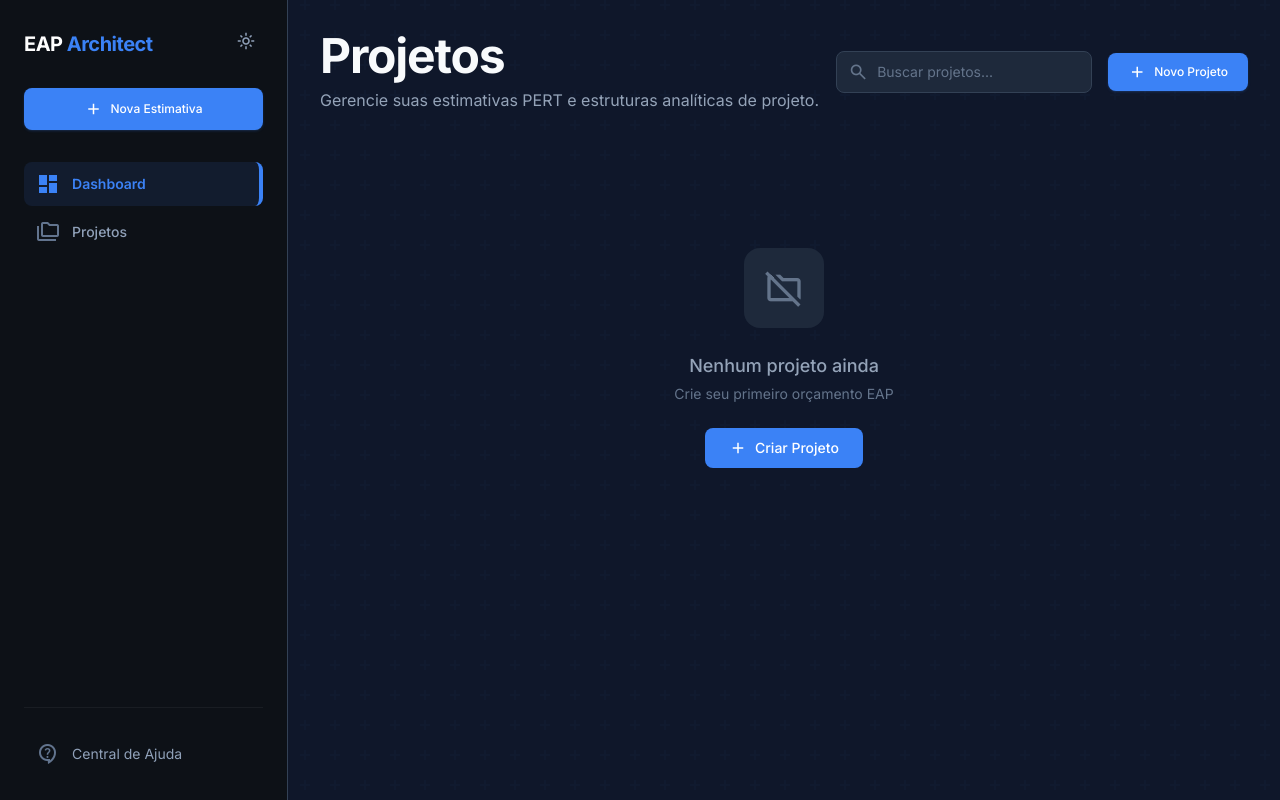
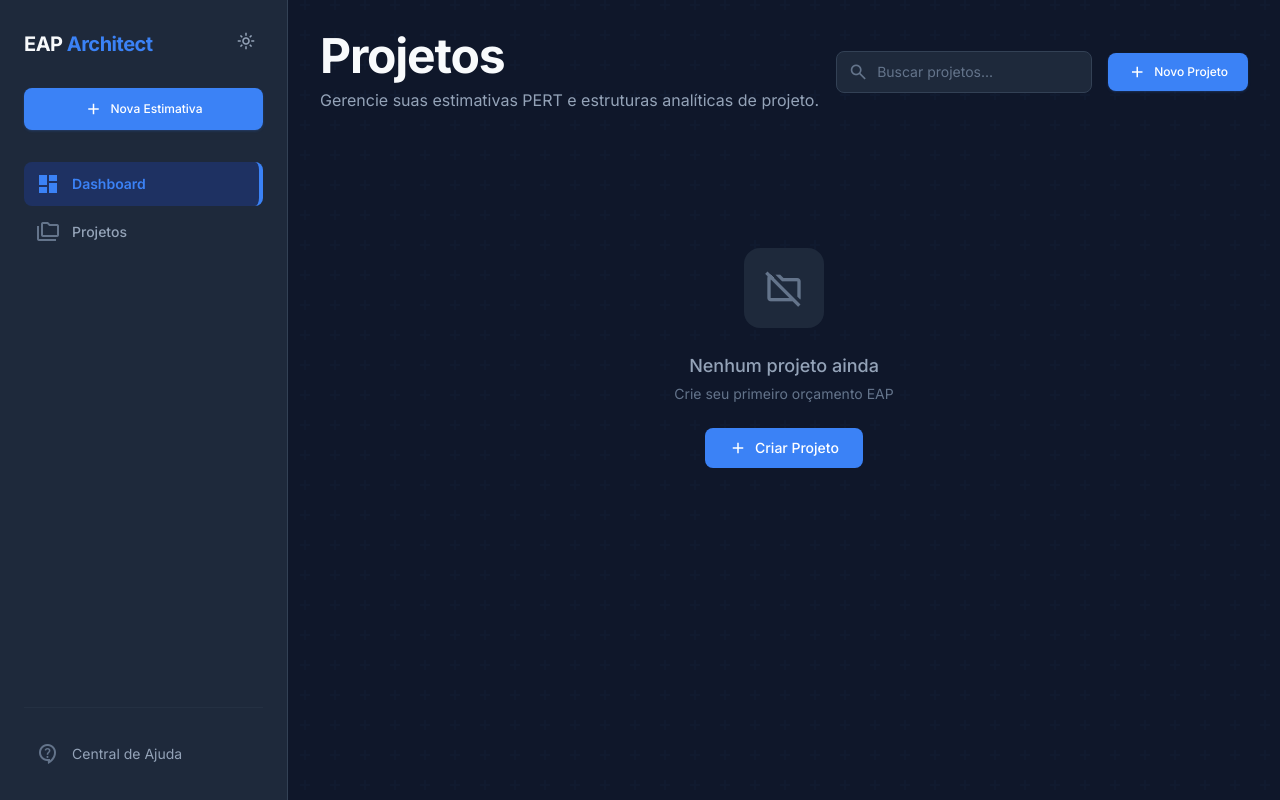
Before and after one commit to joaovitorrom/eap-interno, a React (Vite) app: page / in a window 1280 px wide. Built offline with nearby package versions, Linux system fonts and the light colour scheme.

Commit message:
refactor: update UI components to use consistent theme tokens and design system variables

```diff
--- a/src/components/Editor.tsx
+++ b/src/components/Editor.tsx
@@ -41,7 +41,7 @@ export default function Editor({
   return (
     <div className="flex-1 flex flex-col min-h-screen pb-28">
       {/* Top Nav */}
-      <nav className="fixed top-0 left-0 md:left-72 right-0 h-16 z-40 flex justify-between items-center px-8 bg-[#0d1117]/80 backdrop-blur-md border-b border-outline-variant shadow-sm no-print">
+      <nav className="fixed top-0 left-0 md:left-72 right-0 h-16 z-40 flex justify-between items-center px-8 bg-bg/80 backdrop-blur-md border-b border-outline-variant shadow-sm no-print">
         <div className="flex items-center gap-6">
           <span className="text-lg font-black tracking-tighter text-primary md:hidden">EAP Architect</span>
           <div className="hidden md:flex space-x-1 h-16 items-center">
@@ -154,7 +154,7 @@ export default function Editor({
                               </label>
                               <input
                                 type="number"
-                                className={`w-full h-10 rounded text-on-surface text-center text-sm font-semibold focus:border-primary focus:ring-1 focus:ring-primary bg-bg ${
+                                className={`w-full h-10 rounded text-on-surface text-center text-sm font-semibold focus:border-primary focus:ring-1 focus:ring-primary bg-surface ${
                                   key === 'm' ? 'border-primary border-2' : 'border-outline-variant border'
                                 }`}
                                 value={item.pert[key]}
@@ -192,7 +192,7 @@ export default function Editor({
               </div>
 
               {/* Module Subtotal */}
-              <div className="bg-bg/50 border-t border-surface-high/40 px-6 py-3 flex justify-end">
+              <div className="bg-surface-high/20 border-t border-surface-high/40 px-6 py-3 flex justify-end">
                 <div className="flex items-center gap-4 text-sm">
                   <span className="text-on-surface-variant">Subtotal do Módulo:</span>
                   <span className="text-on-surface font-bold">{modTotal} hrs</span>
@@ -217,7 +217,7 @@ export default function Editor({
       </main>
 
       {/* Sticky Bottom Bar */}
-      <div className="no-print fixed bottom-0 left-0 md:left-72 right-0 bg-[#0d1117]/95 backdrop-blur-md border-t border-surface-high/60 shadow-lg z-30 p-4 px-8">
+      <div className="no-print fixed bottom-0 left-0 md:left-72 right-0 bg-bg/95 backdrop-blur-md border-t border-surface-high/60 shadow-lg z-30 p-4 px-8">
         <div className="max-w-5xl mx-auto flex items-center justify-between">
           <div className="flex gap-8 items-center">
             <div className="flex flex-col">
--- a/src/components/Review.tsx
+++ b/src/components/Review.tsx
@@ -56,7 +56,7 @@ export default function Review({ projectName, data, onNavigateEditor, onExportCS
   return (
     <div className="flex-1 flex flex-col min-h-screen">
       {/* Top Nav */}
-      <nav className="fixed top-0 left-0 md:left-72 right-0 h-16 z-40 flex justify-between items-center px-8 bg-[#0d1117]/80 backdrop-blur-md border-b border-outline-variant shadow-sm no-print">
+      <nav className="fixed top-0 left-0 md:left-72 right-0 h-16 z-40 flex justify-between items-center px-8 bg-bg/80 backdrop-blur-md border-b border-outline-variant shadow-sm no-print">
         <div className="flex items-center gap-6">
           <span className="text-lg font-black tracking-tighter text-primary md:hidden">EAP Architect</span>
           <div className="hidden md:flex space-x-1 h-16 items-center">
--- a/src/components/Sidebar.tsx
+++ b/src/components/Sidebar.tsx
@@ -17,16 +17,16 @@ export default function Sidebar({ activeView, projectName, darkMode, onNavigate,
   ];
 
   return (
-    <aside className="hidden md:flex fixed left-0 top-0 h-full flex-col p-6 z-50 overflow-y-auto w-72 border-r bg-[#0d1117] dark:bg-[#0d1117] border-outline-variant">
+    <aside className="hidden md:flex fixed left-0 top-0 h-full flex-col p-6 z-50 overflow-y-auto w-72 border-r bg-surface border-outline-variant">
       {/* Logo */}
       <div className="mb-8">
         <div className="flex items-center justify-between mb-6">
-          <div className="text-xl font-bold text-white tracking-tight">
+          <div className="text-xl font-bold text-on-surface tracking-tight">
             EAP <span className="text-primary">Architect</span>
           </div>
           <button
             onClick={onToggleDark}
-            className="p-2 hover:bg-white/5 rounded-lg transition-all cursor-pointer text-slate-400 hover:text-white"
+            className="p-2 hover:bg-surface-high rounded-lg transition-all cursor-pointer text-on-surface-variant hover:text-on-surface"
             title={darkMode ? 'Modo claro' : 'Modo escuro'}
           >
             <Icon name={darkMode ? 'light_mode' : 'dark_mode'} size={18} />
@@ -35,13 +35,13 @@ export default function Sidebar({ activeView, projectName, darkMode, onNavigate,
 
         {/* Project context */}
         {projectName && (
-          <div className="flex items-center gap-3 p-3 bg-white/5 rounded-lg mb-6 border border-white/5">
-            <div className="w-10 h-10 rounded-lg bg-primary/20 flex items-center justify-center">
+          <div className="flex items-center gap-3 p-3 bg-surface-high/30 rounded-lg mb-6 border border-outline-variant/30">
+            <div className="w-10 h-10 rounded-lg bg-primary-container flex items-center justify-center">
               <Icon name="account_tree" className="text-primary" size={20} />
             </div>
             <div className="min-w-0">
-              <div className="text-sm font-semibold text-white truncate">{projectName}</div>
-              <div className="text-xs text-slate-400">Estimativa PERT</div>
+              <div className="text-sm font-semibold text-on-surface truncate">{projectName}</div>
+              <div className="text-xs text-on-surface-variant">Estimativa PERT</div>
             </div>
           </div>
         )}
@@ -66,11 +66,11 @@ export default function Sidebar({ activeView, projectName, darkMode, onNavigate,
               onClick={() => onNavigate(item.id)}
               className={`flex items-center gap-3 px-3 py-2.5 rounded-lg transition-all duration-300 ease-in-out text-left cursor-pointer ${
                 isActive
-                  ? 'bg-primary/10 text-primary border-r-4 border-primary'
-                  : 'text-slate-400 hover:bg-white/5 hover:pl-4'
+                  ? 'bg-primary-container/50 text-primary border-r-4 border-primary'
+                  : 'text-on-surface-variant hover:bg-surface-high hover:pl-4'
               }`}
             >
-              <Icon name={item.icon} filled={isActive} className={isActive ? 'text-primary' : 'text-slate-500'} />
+              <Icon name={item.icon} filled={isActive} className={isActive ? 'text-primary' : 'text-outline'} />
               <span className={isActive ? 'font-semibold' : ''}>{item.label}</span>
             </button>
           );
@@ -78,12 +78,12 @@ export default function Sidebar({ activeView, projectName, darkMode, onNavigate,
       </nav>
 
       {/* Footer */}
-      <div className="mt-auto pt-6 border-t border-white/5">
+      <div className="mt-auto pt-6 border-t border-outline-variant/30">
         <button
           onClick={onOpenHelp}
-          className="flex items-center gap-3 px-3 py-2.5 rounded-lg text-slate-400 hover:bg-white/5 hover:pl-4 transition-all duration-300 text-sm w-full text-left cursor-pointer"
+          className="flex items-center gap-3 px-3 py-2.5 rounded-lg text-on-surface-variant hover:bg-surface-high hover:pl-4 transition-all duration-300 text-sm w-full text-left cursor-pointer"
         >
-          <Icon name="contact_support" className="text-slate-500" />
+          <Icon name="contact_support" className="text-outline" />
           <span>Central de Ajuda</span>
         </button>
       </div>
```
